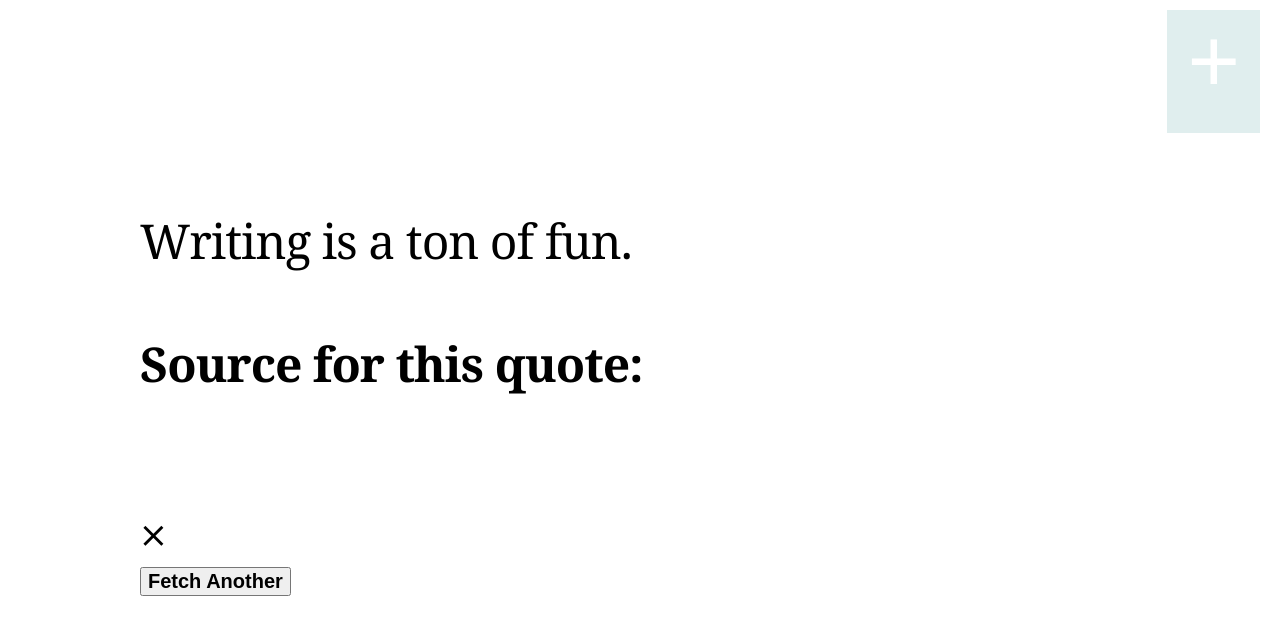
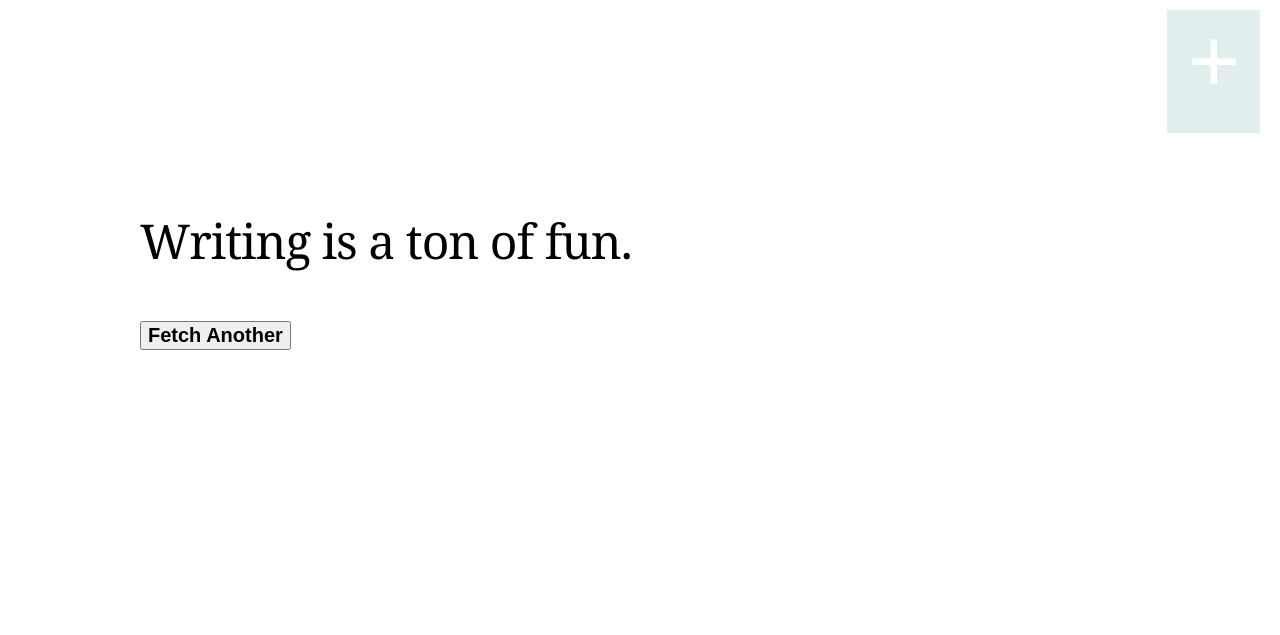
Before and after one commit to anthonydb/sandbox-project, a Django app: template quotes/templates/quotes_home.html in a window 1280 px wide. Shown: the top 635 px of the page. Run offline with Django 3.2, Linux system fonts and the light colour scheme; the template is opened without the code that fills it, so the values that code supplies are empty; parts of the project's set-up code (start-up, migrations or seed data) failed here and were passed over; some libraries are stand-ins or nearby versions; some web fonts are replaced.

Commit message:
Move timer button out of base template.

```diff
--- a/quotes/templates/quotes_base.html
+++ b/quotes/templates/quotes_base.html
@@ -30,12 +30,6 @@
         var s = document.getElementsByTagName('script')[0]; s.parentNode.insertBefore(ga, s);
       })();
     </script>
-      <script type="text/javascript">
-         function showBtn() {
-         document.getElementById("reloadr").style.visibility = "visible";
-         }
-         setTimeout("showBtn()", 4000); // 1000 = 1 sec
-      </script>
     <title>Words on Art {% block title %}{% endblock %}</title>
     <meta name="description" content="{% block description %}{% endblock %}">
 </head>
--- a/quotes/templates/quotes_home.html
+++ b/quotes/templates/quotes_home.html
@@ -27,11 +27,12 @@
         {% else %}
             <p>Writing is a ton of fun.</p>
         {% endif %}
-            <div id='quoteModal' class="reveal-modal">
-			<p><strong>Source for this quote:</strong></p>
-			<p>{{ random_quote.source }}</p>
-            <a class="close-reveal-modal">&#215;</a>
-			</div>
+        <script type="text/javascript">
+          function showBtn() {
+          document.getElementById("reloadr").style.visibility = "visible";
+          }
+          setTimeout("showBtn()", 4000); // 1000 = 1 sec
+        </script>
         <div id="reloadr" style="visibility: hidden">
             <input class="button" type="submit" onclick="window.location.reload();" value="Fetch Another">
         </div>
```
